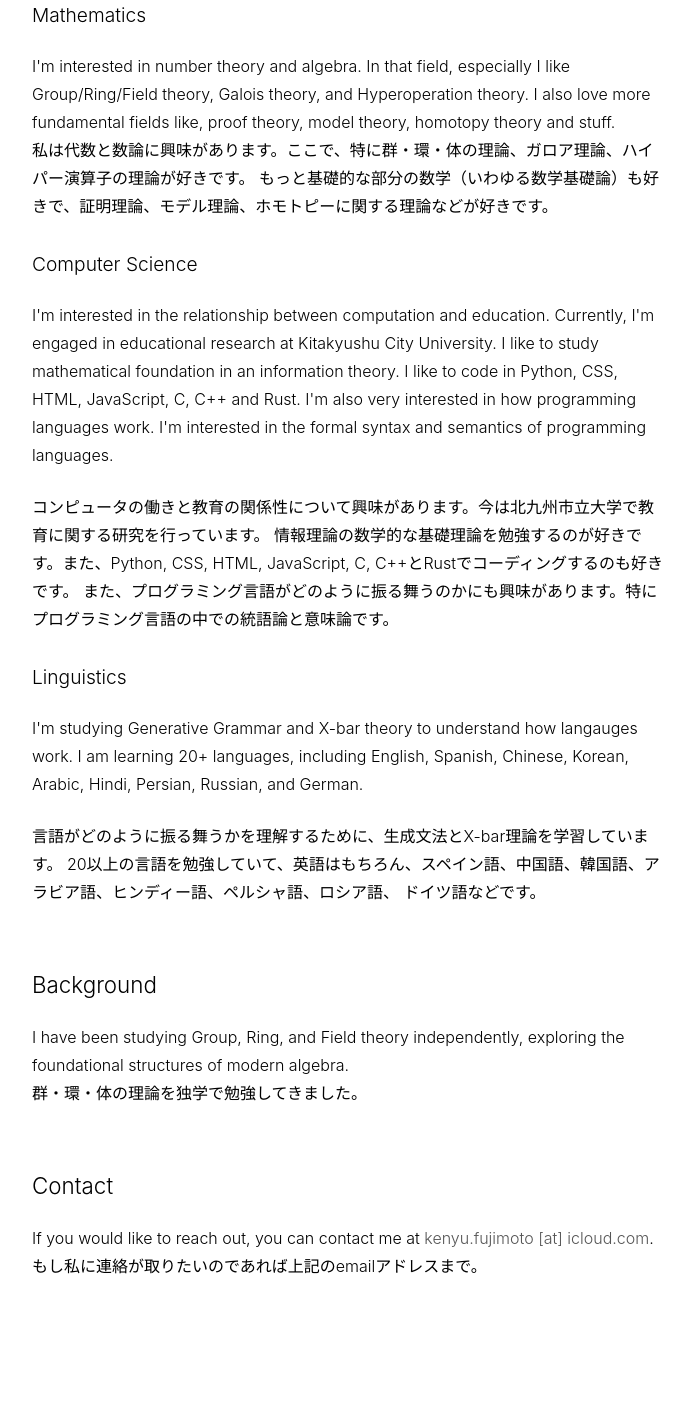
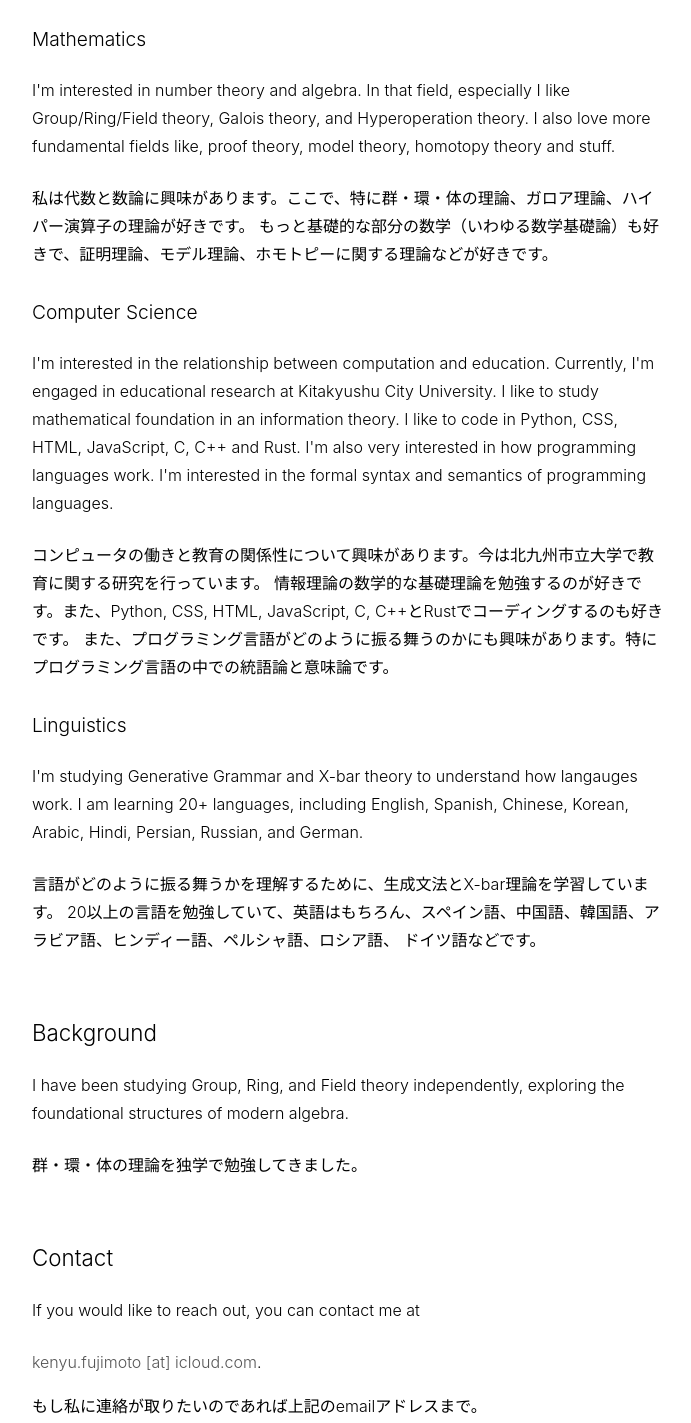
Before and after one commit to Kenyu-f/kenyu-f.github.io, an Astro site: page /about in a window 1280 px wide. Shown: the part 561-1984 px from the top of the page, without its empty margins (292-983 px from the left). Built offline with nearby package versions, Linux system fonts and the light colour scheme; Astro itself is replaced by a stand-in of ours.

Commit message:
added about.astro

```diff
--- a/src/pages/about.astro
+++ b/src/pages/about.astro
@@ -9,8 +9,8 @@ import BaseLayout from '../layouts/BaseLayout.astro';
     <p>
     I'm Japanese student who is interested in mathematics, computer science and linguistics.
     I'm kind of a trilingual person. I mainly speak 3 languages:  Japanese, English and German.
-    <br>
-
+    </p>
+    <p>
     私は数学、コンピュータサイエンス、言語学に興味がある日本人の学生です。
     私はいわゆるトリリンガルと呼ばれる人間です。主に日本語、英語、ドイツ語の三つの言語を話します。
     </p>
@@ -22,8 +22,8 @@ import BaseLayout from '../layouts/BaseLayout.astro';
       <p>
         I'm interested in number theory and algebra. In that field, especially I like Group/Ring/Field theory, Galois theory,
         and Hyperoperation theory. I also love more fundamental fields like, proof theory, model theory, homotopy theory and stuff.
-
-        <br>
+      </p>
+      <p>
         私は代数と数論に興味があります。ここで、特に群・環・体の理論、ガロア理論、ハイパー演算子の理論が好きです。
         もっと基礎的な部分の数学（いわゆる数学基礎論）も好きで、証明理論、モデル理論、ホモトピーに関する理論などが好きです。
       </p>
@@ -35,10 +35,12 @@ import BaseLayout from '../layouts/BaseLayout.astro';
         research at Kitakyushu City University. I like to study mathematical foundation in an information theory.
         I like to code in Python, CSS, HTML, JavaScript, C, C++ and Rust. I'm also very interested in how programming languages
         work. I'm interested in the formal syntax and semantics of programming languages.</p>
+      <p>
 
       コンピュータの働きと教育の関係性について興味があります。今は北九州市立大学で教育に関する研究を行っています。
       情報理論の数学的な基礎理論を勉強するのが好きです。また、Python, CSS, HTML, JavaScript, C, C++とRustでコーディングするのも好きです。
-      また、プログラミング言語がどのように振る舞うのかにも興味があります。特にプログラミング言語の中での統語論と意味論です。
+      また、プログラミング言語がどのように振る舞うのかにも興味があります。特にプログラミング言語の中での統語論と意味論です。</p>
+
       <h3>Linguistics</h3>
       <p>
         I'm studying Generative Grammar and X-bar theory to understand how langauges work.
@@ -57,7 +59,8 @@ import BaseLayout from '../layouts/BaseLayout.astro';
       <p>
         I have been studying Group, Ring, and Field theory independently,
         exploring the foundational structures of modern algebra.
-        <br>
+      </p>
+      <p>
 
         群・環・体の理論を独学で勉強してきました。
       </p>
@@ -66,9 +69,11 @@ import BaseLayout from '../layouts/BaseLayout.astro';
     <section>
       <h2>Contact</h2>
       <p>
-        If you would like to reach out, you can contact me at
+      If you would like to reach out, you can contact me at
+      </p>
         <span class="quiet">kenyu.fujimoto [at] icloud.com</span>.
 
+        <p>
         もし私に連絡が取りたいのであれば上記のemailアドレスまで。
       </p>
     </section>
```
